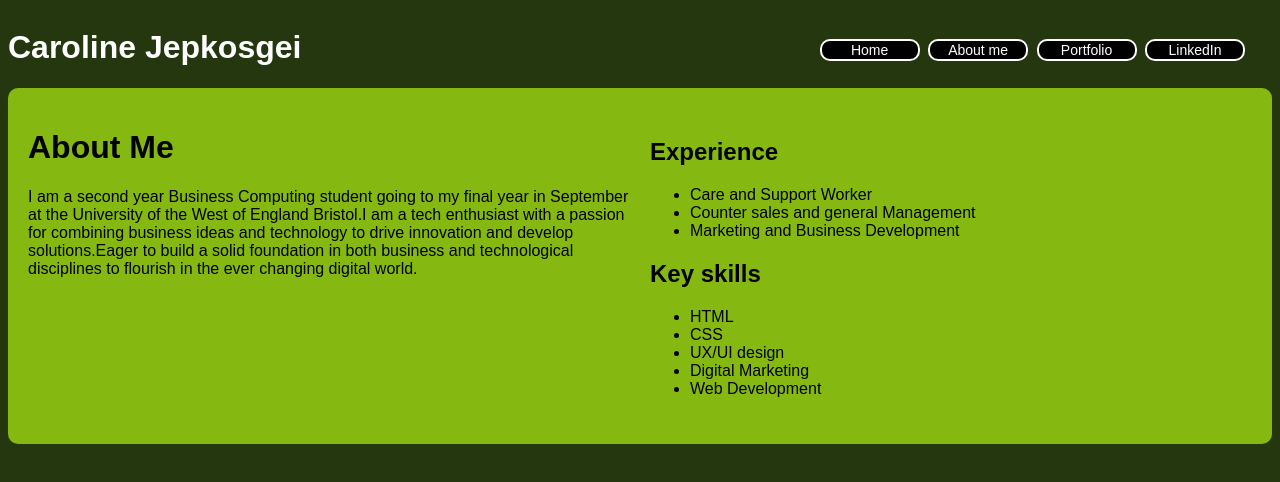
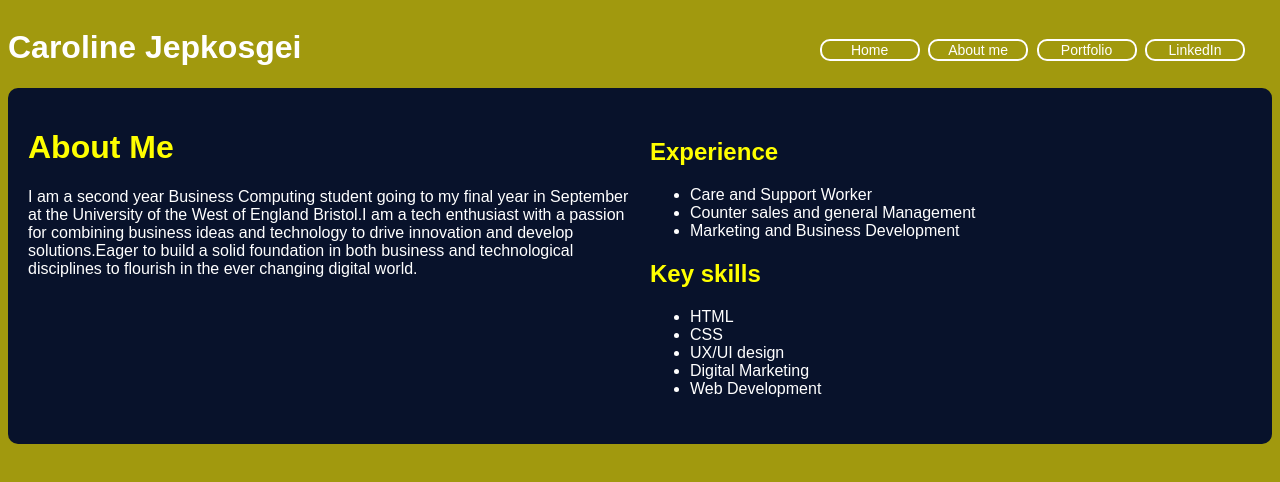
Before and after one commit to c24-jepkosgei/Click-Start, a plain HTML site: page AboutMe.html in a window 1280 px wide. Drawn offline with Linux system fonts and the light colour scheme.

Commit message:
Add files via upload

```diff
--- a/AboutMe.html
+++ b/AboutMe.html
@@ -21,10 +21,10 @@
 	</div>
 
 
-	<div style="background:#86B812; display:flex; flex-direction:row; padding:20px; clear:both;" class="rounded">
+	<div style="background:#08122B; display:flex; flex-direction:row; padding:20px; clear:both;" class="rounded">
 		<div style="width:50%;">
-			<h1>About Me</h1>
-			<p>I am a second year Business Computing student going to my final year in September at the University of the West of England Bristol.I am a tech enthusiast with a passion for combining business ideas and technology to drive innovation and develop solutions.Eager to build a solid foundation in both business and technological disciplines to flourish in the ever changing digital world.</p>
+			<h1 style="color:yellow;">About Me</h1>
+			<p style="color:white;">I am a second year Business Computing student going to my final year in September at the University of the West of England Bristol.I am a tech enthusiast with a passion for combining business ideas and technology to drive innovation and develop solutions.Eager to build a solid foundation in both business and technological disciplines to flourish in the ever changing digital world.</p>
 
 
 
@@ -32,19 +32,19 @@
 
 		</div>
 		<div style="padding:10px;">
-				<b><h2>Experience</h2></b>
+				<b><h2 style="color:yellow;">Experience</h2></b>
 			<ul>
-				<li>Care and Support Worker</li>
-				<li>Counter sales and general Management</li>
-				<li>Marketing and Business Development</li>
+				<li style="color:white;">Care and Support Worker</li>
+				<li style="color:white;">Counter sales and general Management</li>
+				<li style="color:white;">Marketing and Business Development</li>
 			</ul>
-					<b><h2>Key skills</h2></b>
+					<b><h2 style="color:yellow;">Key skills</h2></b>
 			<ul>
-				<li>HTML</li>
-				<li>CSS</li>
-				<li>UX/UI design</li>
-				<li>Digital Marketing</li>
-				<li>Web Development</li>
+				<li style="color:white;">HTML</li>
+				<li style="color:white;">CSS</li>
+				<li style="color:white;">UX/UI design</li>
+				<li style="color:white;">Digital Marketing</li>
+				<li style="color:white;">Web Development</li>
 			</ul>
 
 		</div>
--- a/Style.css
+++ b/Style.css
@@ -1,12 +1,12 @@
 	* {font-family:Arial, Helvetica, sans-serif;}
 
-	body {background-color:#24370F;}
+	body {background-color:#A1990E;}
 
 
 	.rounded {border-radius: 10px;}
 
 	.btn {
-	background-color: black;
+	background-color: #A1990E;
 	color: white;
 	border: 2px solid white;
 	width: 100px;
@@ -18,7 +18,7 @@
 	cursor: pointer;
 }
 	a {
-		color: white;
+		color: White;
 		text-decoration: none;
 	}
 
```
Also changed, not shown: Portfolio.html (+5 -4 lines), index.html (+7 -10 lines).
